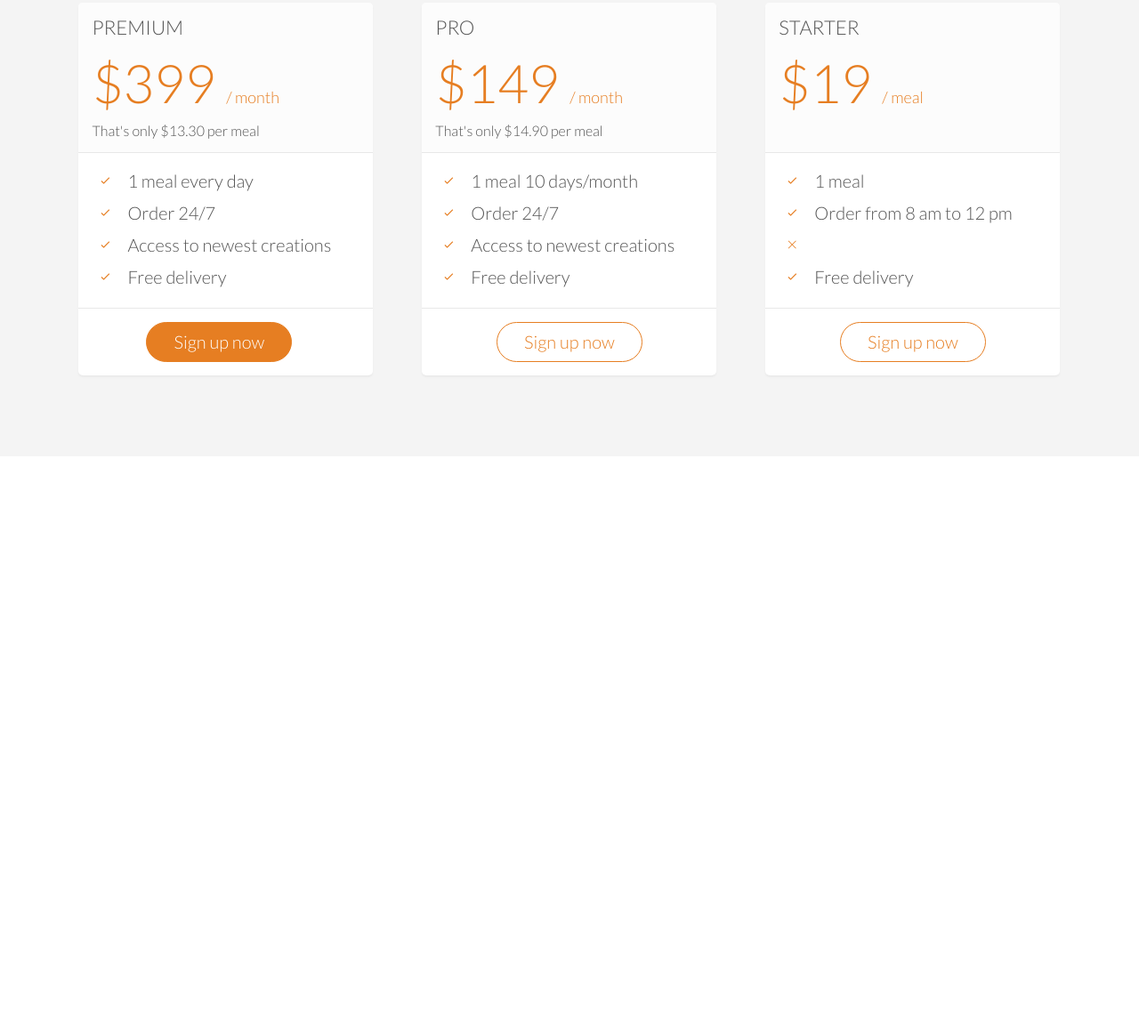
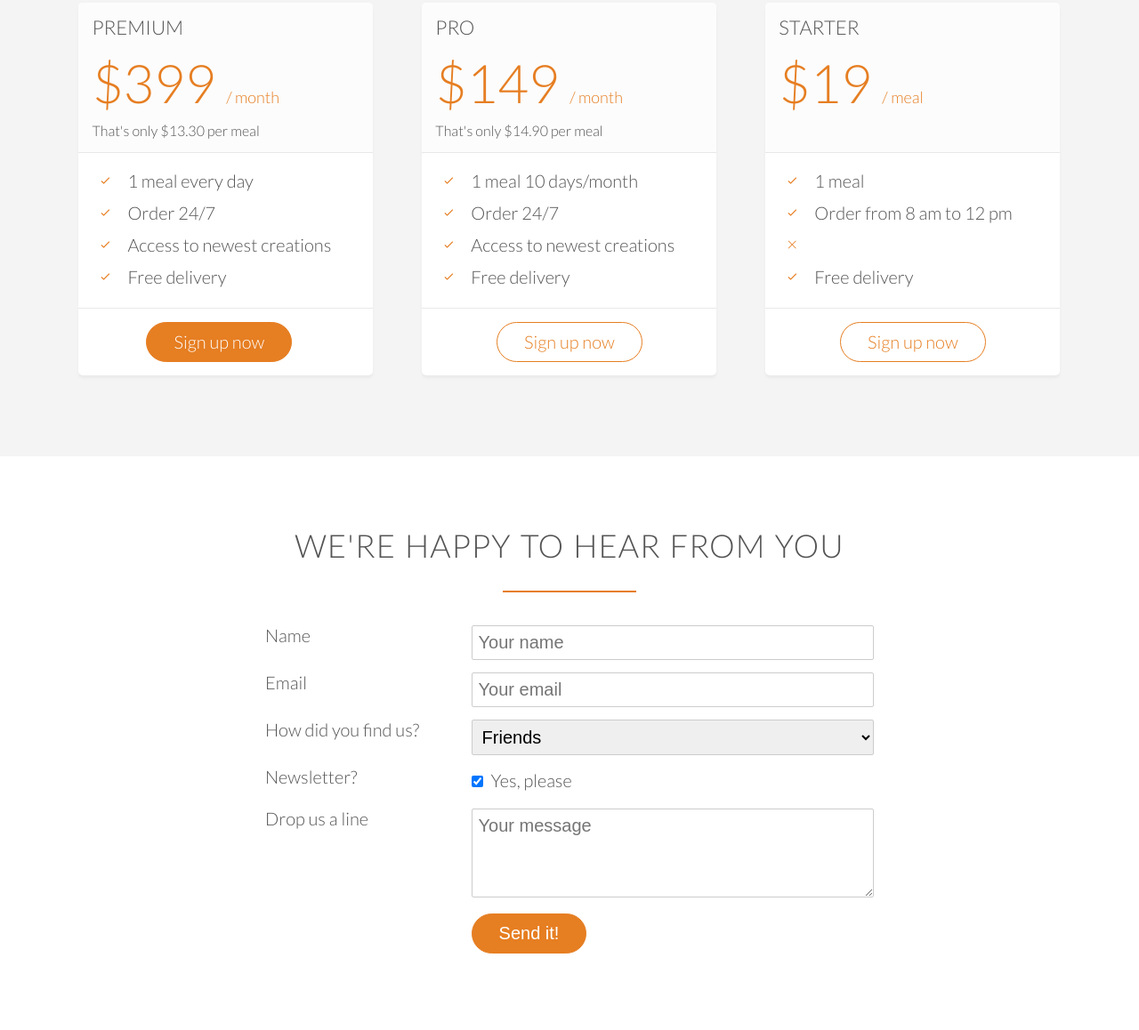
Before and after one commit to nathansebhastian/omnifood, a plain HTML site: page index.html in a window 1280 px wide. Shown: the part 4107-5265 px from the top of the page at 89% size. Before the commit the page ends 4620 px from the top, so only its background shows below. Drawn offline with Linux system fonts and the light colour scheme; files whose address does not match are found by name.

Commit message:
contact form OK

```diff
--- a/index.html
+++ b/index.html
@@ -308,7 +308,69 @@
          </div>
         </div>
       </div>
+    </div>
+  </section>
+  <section class="section-contact">
+    <div class="row">
+      <h2>We're happy to hear from you</h2>
+    </div>
+    <div class="row">
+      <form action="#" method="post" class="contact-form">
+        <div class="row">
+          <div class="col span-1-of-3">
+            <label for="name">Name</label>
+          </div>
+          <div class="col span-2-of-3">
+            <input type="text" name="name" id="name" placeholder="Your name" required>
+          </div>
+        </div>
+        <div class="row">
+          <div class="col span-1-of-3">
+            <label for="email">Email</label>
+          </div>
+          <div class="col span-2-of-3">
+            <input type="email" name="email" id="email" placeholder="Your email" required>
+          </div>
+        </div>
+        <div class="row">
+          <div class="col span-1-of-3">
+            <label for="find">How did you find us?</label>
+          </div>
+          <div class="col span-2-of-3">
+            <select name="find" id="find">
+              <option value="friends" selected>Friends</option>
+              <option value="search">Searching on web</option>
+              <option value="ad">Advertisement</option>
+              <option value="other">Other</option>
+            </select>
+          </div>
+        </div>
+        <div class="row">
+          <div class="col span-1-of-3">
+            <label>Newsletter?</label>
+          </div>
+          <div class="col span-2-of-3">
+            <input type="checkbox" name="news" id="news" checked> Yes, please
+          </div>
+        </div>
+        <div class="row">
+          <div class="col span-1-of-3">
+            <label for="message">Drop us a line</label>
+          </div>
+          <div class="col span-2-of-3">
+            <textarea name="message" id="message" placeholder="Your message"></textarea>
+          </div>
+        </div>
+        <div class="row">
+          <div class="col span-1-of-3">
+            <label>&nbsp;</label>
+          </div>
+          <div class="col span-2-of-3">
+            <input type="submit" value="Send it!">
+          </div>
+        </div>
 
+      </form>
     </div>
   </section>
 </body>
--- a/res/css/style.css
+++ b/res/css/style.css
@@ -145,7 +145,8 @@ a:active {
 /* ----- BUTTONS ----- */
 
 .btn:link,
-.btn:visited {
+.btn:visited,
+input[type=submit] {
   display: inline-block;
   padding: 10px 30px;
   font-weight: 300;
@@ -155,7 +156,8 @@ a:active {
 }
 
 .btn-full:link,
-.btn-full:visited {
+.btn-full:visited,
+input[type=submit] {
   background-color: #e67e22;
   border: 1px solid #e67e22;
   color: #fff;
@@ -169,7 +171,9 @@ a:active {
 }
 
 .btn:hover,
-.btn:active {
+.btn:active,
+input[type=submit]:hover,
+input[type=submit]:active {
   background-color: #cf6d17;
 }
 
@@ -413,7 +417,7 @@ cite img {
   border-radius: 5px;
   width: 90%;
   margin-left: 5%;
-  box-shadow: 0 2px 2px #eaeaea;
+  box-shadow: 0 3px 3px #eaeaea;
 }
 
 .plan-box div {
@@ -454,3 +458,39 @@ cite img {
 .plan-box ul li{
   padding: 5px 0;
 }
+
+/* --------------------------------------------- */
+/* CONTACT
+/* --------------------------------------------- */
+
+.contact-form {
+  width: 60%;
+  margin: 0 auto;
+}
+
+input[type=text],
+input[type=email],
+select,
+textarea {
+  width: 100%;
+  padding: 7px;
+  border-radius: 2px;
+  border: 1px solid #ccc;
+}
+
+textarea {
+  height: 100px;
+}
+
+input[type=submit]:hover,
+input[type=submit]:active {
+  cursor: pointer;
+}
+
+input[type=checkbox] {
+  margin: 10px 5px 10px 0;
+}
+
+*:focus {
+  outline: none;
+}
```
Also changed, not shown: 1 other file.
